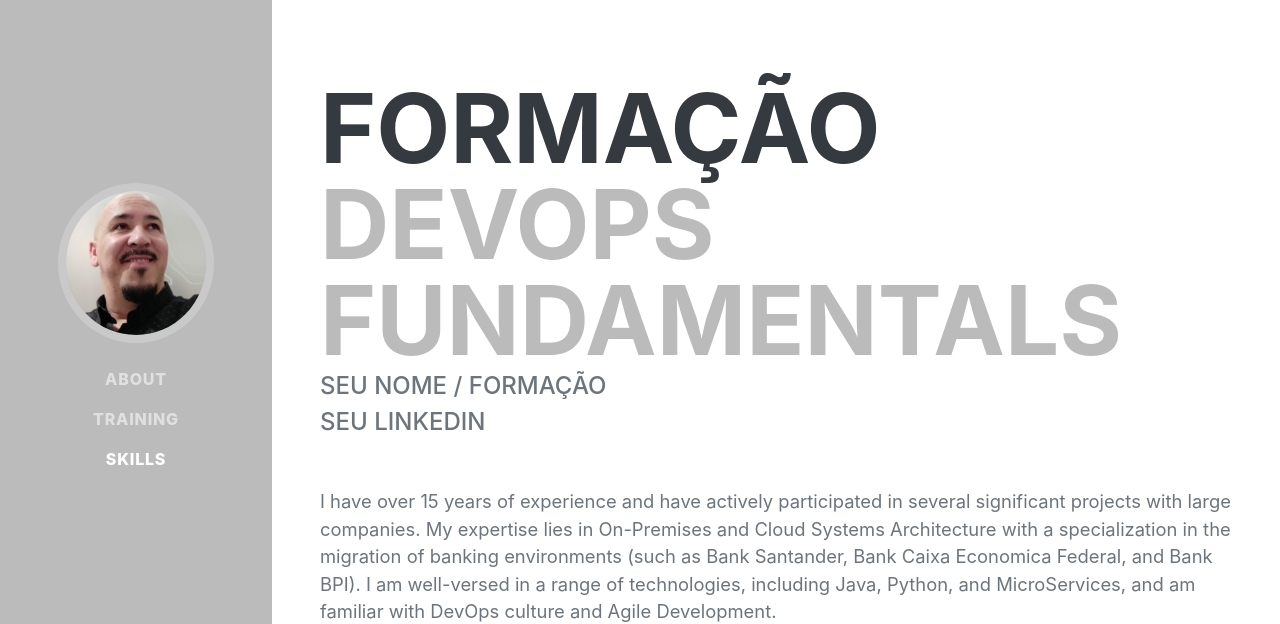
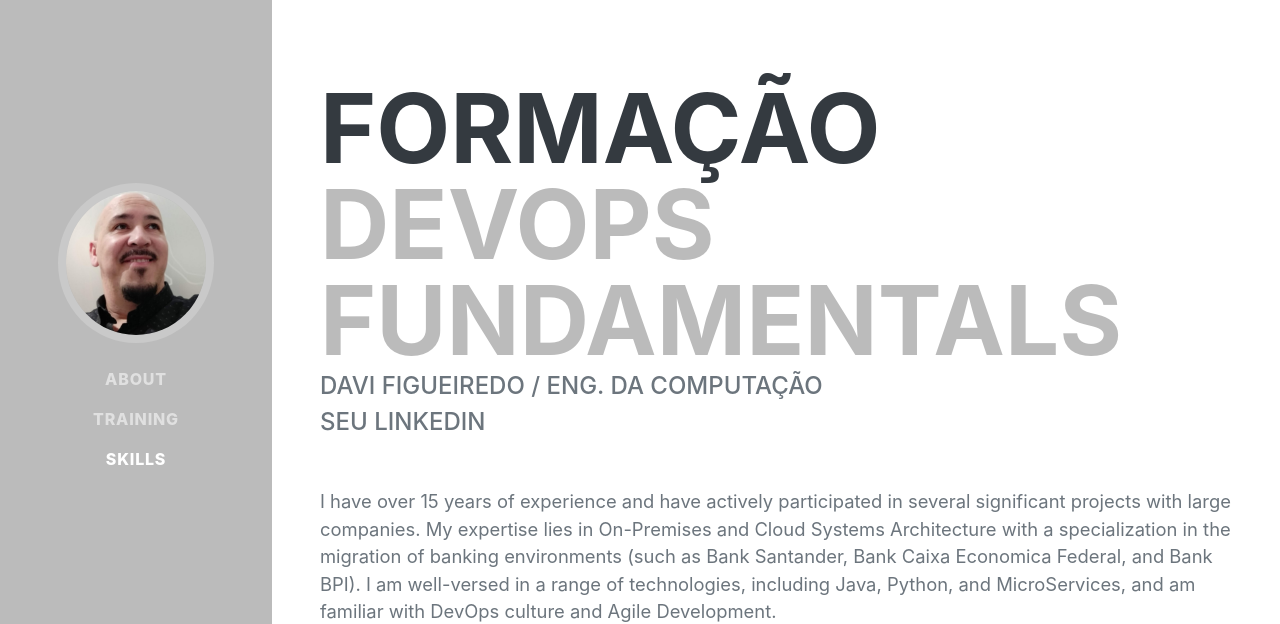
Before and after one commit to DaviFoj/Fundamentos-devops, a plain HTML site: page index.html in a window 1280 px wide. Shown: the top 624 px of the page. Drawn offline with nearby package versions, Linux system fonts and the light colour scheme; a web font is replaced by a local one.

Commit message:
Update index.html

```diff
--- a/index.html
+++ b/index.html
@@ -42,7 +42,7 @@
                         <span class="text-primary">DevOps Fundamentals</span>
                     </h1>
                     <div class="subheading mb-5">
-                        SEU NOME / FORMAÇÃO
+                        Davi Figueiredo / ENG. da Computação
                     </br> SEU LINKEDIN
                     </div>
                     <p class="lead mb-5">
```
